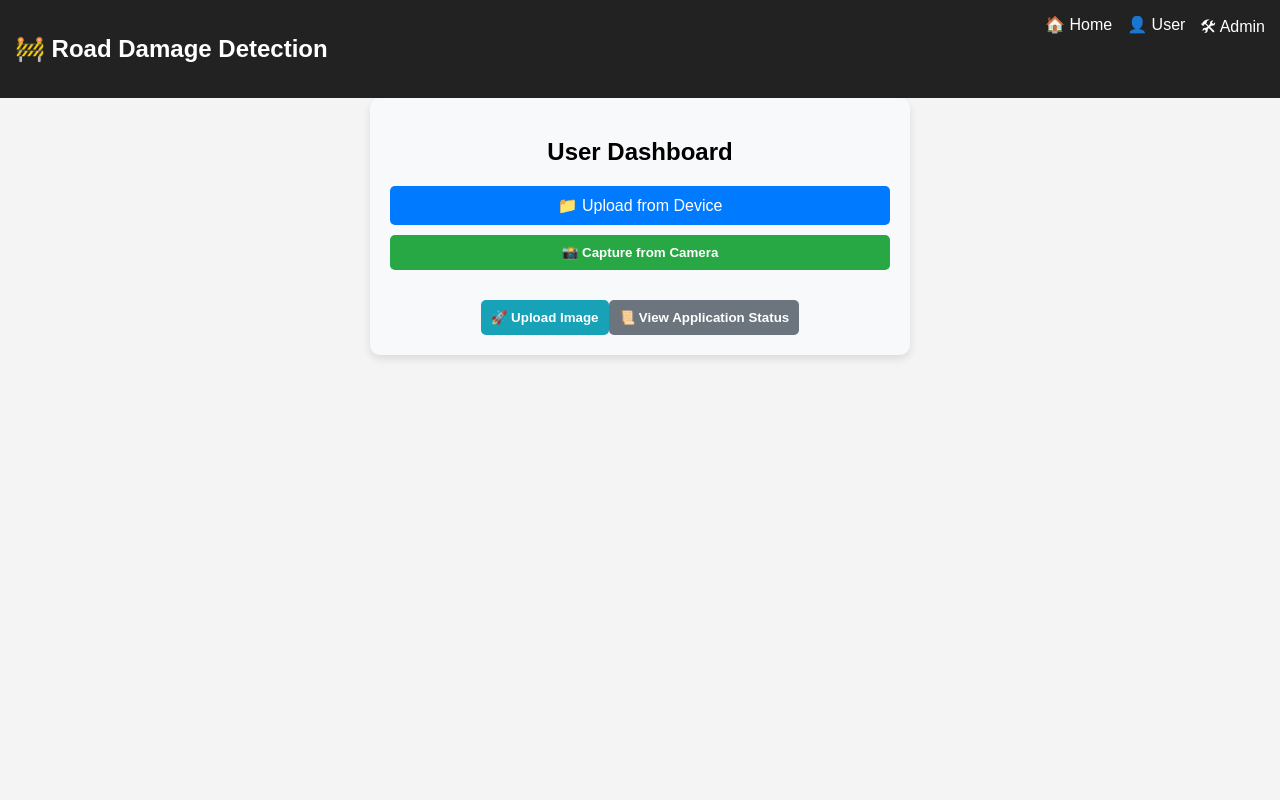
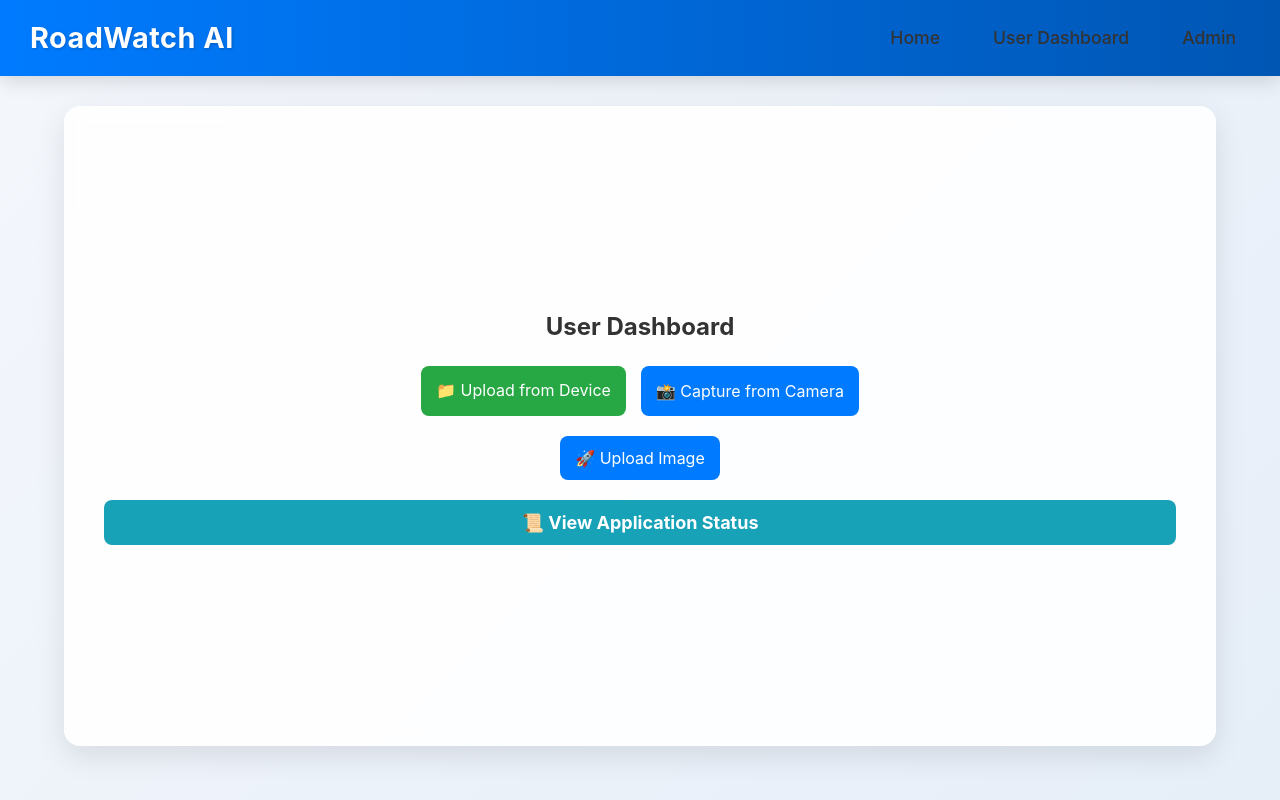
Before and after one commit to Road-Damage-And-Complaint-Management/FrontendRDCSMA, a React (Create React App) app: page /user-dashboard in a window 1280 px wide. Built offline with nearby package versions, Linux system fonts and the light colour scheme.

Commit message:
Initial commit

```diff
--- a/src/App.css
+++ b/src/App.css
@@ -1,49 +1,317 @@
 /* 🌟 Global Styles */
+* {
+  margin: 0;
+  padding: 0;
+  box-sizing: border-box;
+  font-family: "Inter", sans-serif;
+}
+
+body {
+  background: linear-gradient(135deg, #f4f7fc, #e6eef8);
+  color: #333;
+  line-height: 1.6;
+}
+
+/* 📍 App Container */
 .app-container {
-  font-family: Arial, sans-serif;
-  text-align: center;
-  background-color: #f4f4f4;
+  display: flex;
+  flex-direction: column;
+  align-items: center;
   min-height: 100vh;
 }
 
+/* 🏠 Navbar */
+.navbar {
+  width: 100%;
+  background: linear-gradient(90deg, #007bff, #0056b3);
+  padding: 15px 30px;
+  display: flex;
+  justify-content: space-between;
+  align-items: center;
+  box-shadow: 0 4px 20px rgba(0, 0, 0, 0.15);
+  position: sticky;
+  top: 0;
+  z-index: 1000;
+}
+
+.navbar h2 {
+  color: white;
+  font-size: 1.8rem;
+  font-weight: 700;
+  letter-spacing: 0.5px;
+  text-shadow: 1px 1px 3px rgba(0, 0, 0, 0.2);
+}
+
+.navbar-links {
+  display: flex;
+  gap: 20px;
+}
+
+.navbar-links a {
+  color: white;
+  text-decoration: none;
+  padding: 8px 16px;
+  font-size: 1rem;
+  font-weight: 500;
+  transition: all 0.3s ease;
+  border-radius: 20px;
+}
+
+.navbar-links a:hover {
+  background: rgba(255, 255, 255, 0.2);
+  transform: translateY(-2px);
+  color: #ffd700;
+}
+
+.navbar-links a.active {
+  background: rgba(255, 255, 255, 0.25);
+  font-weight: 600;
+}
 
 /* 🎯 Landing Page */
 .landing-container {
   display: flex;
   flex-direction: column;
+  justify-content: center;
   align-items: center;
-  gap: 20px;
+  text-align: center;
+  height: 90vh;
+  gap: 40px;
+  padding: 0 20px;
+  max-width: 1200px;
+  margin: 0 auto;
+}
+
+.landing-container h1 {
+  font-size: clamp(2.5rem, 5vw, 4rem);
+  font-weight: 800;
+  color: #333;
+  text-shadow: 2px 2px 10px rgba(0, 0, 0, 0.1);
+  line-height: 1.2;
+  background: linear-gradient(90deg, #007bff, #00c6ff);
+  -webkit-background-clip: text;
+  -webkit-text-fill-color: transparent;
+}
+
+.landing-container p {
+  font-size: 1.25rem;
+  max-width: 700px;
+  color: #555;
+  margin-bottom: 20px;
 }
 
 .btn-container {
   display: flex;
-  gap: 20px;
-  margin-top: 20px;
+  gap: 30px;
+  flex-wrap: wrap;
+  justify-content: center;
 }
 
 .nav-btn {
   text-decoration: none;
-  padding: 10px 20px;
+  padding: 16px 32px;
   font-size: 18px;
   font-weight: bold;
-  border-radius: 5px;
-  transition: 0.3s;
+  border-radius: 50px;
+  transition: all 0.4s cubic-bezier(0.175, 0.885, 0.32, 1.275);
+  border: none;
+  cursor: pointer;
+  display: inline-block;
+  text-align: center;
+  box-shadow: 0 6px 20px rgba(0, 0, 0, 0.15);
+  position: relative;
+  overflow: hidden;
+}
+
+.nav-btn::after {
+  content: "";
+  position: absolute;
+  width: 100%;
+  height: 100%;
+  top: 0;
+  left: 0;
+  pointer-events: none;
+  background-image: radial-gradient(circle, #fff 10%, transparent 10.01%);
+  background-repeat: no-repeat;
+  background-position: 50%;
+  transform: scale(10, 10);
+  opacity: 0;
+  transition: transform 0.5s, opacity 1s;
+}
+
+.nav-btn:active::after {
+  transform: scale(0, 0);
+  opacity: 0.3;
+  transition: 0s;
 }
 
 .user-btn {
-  background-color: #007bff;
+  background: linear-gradient(90deg, #007bff, #00c6ff);
   color: white;
 }
 
 .user-btn:hover {
-  background-color: #0056b3;
+  transform: scale(1.05) translateY(-5px);
+  background: linear-gradient(90deg, #0056b3, #0096ff);
+  box-shadow: 0 10px 25px rgba(0, 123, 255, 0.4);
 }
 
 .admin-btn {
-  background-color: #28a745;
+  background: linear-gradient(90deg, #28a745, #1e7e34);
   color: white;
 }
 
 .admin-btn:hover {
-  background-color: #1e7e34;
+  transform: scale(1.05) translateY(-5px);
+  background: linear-gradient(90deg, #1e7e34, #17a75c);
+  box-shadow: 0 10px 25px rgba(40, 167, 69, 0.4);
 }
+
+/* 📋 Dashboard Common Styles */
+.dashboard-container {
+  padding: 40px;
+  width: 90%;
+  max-width: 1200px;
+  background: rgba(255, 255, 255, 0.9);
+  border-radius: 16px;
+  backdrop-filter: blur(10px);
+  box-shadow: 0 10px 30px rgba(0, 0, 0, 0.1);
+  margin: 30px auto;
+  transition: all 0.3s ease;
+}
+
+.dashboard-heading {
+  font-size: 2.4rem;
+  font-weight: bold;
+  margin-bottom: 30px;
+  color: #007bff;
+  position: relative;
+  display: inline-block;
+}
+
+.dashboard-heading::after {
+  content: '';
+  position: absolute;
+  width: 50%;
+  height: 4px;
+  background: linear-gradient(90deg, #007bff, transparent);
+  bottom: -10px;
+  left: 0;
+  border-radius: 2px;
+}
+
+/* 🏷️ Report Table */
+.reports-table {
+  width: 100%;
+  border-collapse: separate;
+  border-spacing: 0;
+  background: white;
+  border-radius: 12px;
+  overflow: hidden;
+  box-shadow: 0 4px 20px rgba(0, 0, 0, 0.08);
+}
+
+.reports-table th, .reports-table td {
+  padding: 18px 22px;
+  text-align: left;
+  border-bottom: 1px solid #eee;
+}
+
+.reports-table th {
+  background: linear-gradient(90deg, #007bff, #0056b3);
+  color: white;
+  font-weight: 600;
+  text-transform: uppercase;
+  letter-spacing: 0.5px;
+  font-size: 0.85rem;
+}
+
+.reports-table tr:last-child td {
+  border-bottom: none;
+}
+
+.reports-table tr:nth-child(even) {
+  background: #f9f9f9;
+}
+
+.reports-table tr:hover {
+  background: #f1f7ff;
+  transition: background 0.2s ease;
+}
+
+/* 🚀 Priority Styling */
+.priority-high, .priority-medium, .priority-low {
+  font-weight: 600;
+  border-radius: 30px;
+  padding: 8px 16px;
+  display: inline-block;
+  text-align: center;
+  min-width: 100px;
+  box-shadow: 0 2px 8px rgba(0, 0, 0, 0.12);
+  text-transform: uppercase;
+  font-size: 0.85rem;
+  letter-spacing: 0.5px;
+}
+
+.priority-high {
+  background: linear-gradient(90deg, #ff4d4d, #ff1a1a);
+  color: white;
+}
+
+.priority-medium {
+  background: linear-gradient(90deg, #ffcc00, #ffaa00);
+  color: white;
+}
+
+.priority-low {
+  background: linear-gradient(90deg, #28a745, #1e7e34);
+  color: white;
+}
+
+/* Responsive Design */
+@media (max-width: 768px) {
+  .navbar {
+    flex-direction: column;
+    padding: 15px;
+    gap: 15px;
+  }
+
+  .dashboard-container {
+    padding: 20px;
+    width: 95%;
+  }
+
+  .reports-table th, .reports-table td {
+    padding: 12px 10px;
+    font-size: 0.9rem;
+  }
+
+  .priority-high, .priority-medium, .priority-low {
+    padding: 6px 10px;
+    min-width: 80px;
+    font-size: 0.75rem;
+  }
+
+  .btn-container {
+    flex-direction: column;
+    gap: 15px;
+  }
+
+  .nav-btn {
+    width: 100%;
+  }
+}
+
+/* Animation for elements */
+@keyframes fadeIn {
+  from { opacity: 0; transform: translateY(20px); }
+  to { opacity: 1; transform: translateY(0); }
+}
+
+.dashboard-container, .landing-container h1, .landing-container p, .btn-container {
+  animation: fadeIn 0.6s ease-out forwards;
+}
+
+.btn-container {
+  animation-delay: 0.2s;
+}
--- a/src/App.js
+++ b/src/App.js
@@ -1,29 +1,37 @@
-import React from "react";
+import React, { useState, useEffect } from "react";
 import { BrowserRouter as Router, Route, Routes, Navigate } from "react-router-dom";
 import UserDashboard from "./pages/UserDashboard";
-import AdminDashboard from "./components/AdminDashboard"; // Moved to 'pages' for better structure
-import AdminLogin from "./components/AdminLogin"; // Admin Login Page
-import LandingPage from "./pages/LandingPage"; // Separated Landing Page
-import Navbar from "./components/Navbar"; // Navbar Component
+import AdminDashboard from "./components/AdminDashboard";
+import AdminLogin from "./components/AdminLogin";
+import LandingPage from "./pages/LandingPage";
+import Navbar from "./components/Navbar";
 import "./App.css";
 
 const App = () => {
-    const isAdminLoggedIn = sessionStorage.getItem("admin_logged_in") === "true"; // Use sessionStorage for better security
+    const [isAdminLoggedIn, setIsAdminLoggedIn] = useState(false);
+
+    useEffect(() => {
+        setIsAdminLoggedIn(sessionStorage.getItem("admin_logged_in") === "true");
+    }, []);
 
     return (
         <Router>
             <div className="app-container">
-                <Navbar /> {/* Added Navbar for navigation */}
+                <Navbar isAdminLoggedIn={isAdminLoggedIn} />
 
                 <Routes>
                     <Route path="/" element={<LandingPage />} />
                     <Route path="/user-dashboard" element={<UserDashboard />} />
 
-                    {/* Protect Admin Dashboard Route */}
-                    <Route path="/admin-dashboard" element={isAdminLoggedIn ? <AdminLogin /> : <Navigate to="/admin-login" />} />
+                    {/* Protected Admin Route - Fixed redirect to admin-login */}
+                    <Route
+                        path="/admin-dashboard"
+                        element={isAdminLoggedIn ? <AdminDashboard /> : <Navigate to="/admin-login" />}
+                    />
+                    <Route path="/admin-login" element={<AdminLogin setIsAdminLoggedIn={setIsAdminLoggedIn} />} />
 
-                    {/* Admin Login Route */}
-                    <Route path="/admin-login" element={<AdminDashboard />} />
+                    {/* Catch-all route for undefined paths */}
+                    <Route path="*" element={<Navigate to="/" />} />
                 </Routes>
             </div>
         </Router>
--- a/src/components/AdminDashboard.js
+++ b/src/components/AdminDashboard.js
@@ -11,7 +11,7 @@ const AdminDashboard = () => {
     const highPriorityLocations = [
         "Saptapur", "HosaYellapurCross", "Gandhinagar", "Akkipeth",
         "ShriNagar", "Kalyanagar", "JubileeCircle", "TollNaka",
-        "Vidyagiri", "Old SP Circle"
+        "Vidyagiri", "Old SP Circle","Cameroon"
     ];
 
     useEffect(() => {
--- a/src/components/Navbar.js
+++ b/src/components/Navbar.js
@@ -1,15 +1,18 @@
 import React from "react";
 import { Link } from "react-router-dom";
-import "../styles/Navbar.css";
+import "../styles/Navbar.css";  // Import the new CSS
 
 const Navbar = () => {
     return (
         <nav className="navbar">
-            <h2 className="logo">🚧 Road Damage Detection</h2>
+            <div className="logo">
+                <h2>RoadWatch AI</h2>
+            </div>
+
             <div className="nav-links">
-                <Link to="/" className="nav-link">🏠 Home</Link>
-                <Link to="/user-dashboard" className="nav-link">👤 User</Link>
-                <Link to="/admin-login" className="nav-link">🛠 Admin</Link>
+                <Link to="/">Home</Link>
+                <Link to="/user-dashboard">User Dashboard</Link>
+                <Link to="/admin-login">Admin</Link>
             </div>
         </nav>
     );
--- a/src/pages/UserDashboard.js
+++ b/src/pages/UserDashboard.js
@@ -75,7 +75,7 @@ const UserDashboard = ({ navigateToStatus }) => {
 
     return (
         <div className="dashboard-container">
-            <h2>User Dashboard</h2>
+            <h2 className="dashboard-title">User Dashboard</h2>
 
             {/* Upload & Camera Options */}
             <div className="upload-options">
@@ -105,7 +105,7 @@ const UserDashboard = ({ navigateToStatus }) => {
                     {uploadResponse.error ? (
                         <p className="error">❌ {uploadResponse.error}</p>
                     ) : (
-                        <div>
+                        <div className="upload-success">
                             <h3>✅ Upload Successful!</h3>
                             <p><strong>Report ID:</strong> {uploadResponse._id}</p>
                             <p><strong>Crack Points:</strong> {uploadResponse.crack_points}</p>
--- a/src/styles/Navbar.css
+++ b/src/styles/Navbar.css
@@ -1,17 +1,63 @@
+/* 🌟 Navbar Styles */
 .navbar {
+    width: 100%;
     display: flex;
     justify-content: space-between;
-    background-color: #222;
-    padding: 15px;
+    align-items: center;
+    padding: 15px 30px;
+    position: fixed;
+    top: 0;
+    left: 0;
+    background: rgba(255, 255, 255, 0.2); /* Glassmorphism Effect */
+    backdrop-filter: blur(12px);
+    box-shadow: 0px 4px 15px rgba(0, 0, 0, 0.1);
+    z-index: 1000;
+  }
+
+  /* 🔹 Logo */
+  .logo h2 {
+    color: #007bff;
+    font-size: 1.8rem;
+    font-weight: 700;
+    letter-spacing: 1px;
+  }
+
+  /* 📌 Navigation Links */
+  .nav-links {
+    display: flex;
+    gap: 25px;
+  }
+
+  .nav-links a {
+    text-decoration: none;
+    color: #333;
+    font-size: 1.1rem;
+    font-weight: 500;
+    transition: 0.3s ease-in-out;
+    padding: 8px 14px;
+    border-radius: 8px;
+  }
+
+  .nav-links a:hover {
+    background: #007bff;
     color: white;
-}
+    transform: scale(1.05);
+  }
 
-.nav-links {
-    display: flex;
-    gap: 15px;
-}
+  /* 📱 Responsive Navbar */
+  @media (max-width: 768px) {
+    .navbar {
+      flex-direction: column;
+      align-items: center;
+      padding: 15px;
+    }
 
-.nav-link {
-    color: white;
-    text-decoration: none;
-}
+    .nav-links {
+      margin-top: 10px;
+      gap: 15px;
+    }
+
+    .nav-links a {
+      font-size: 1rem;
+    }
+  }
--- a/src/styles/UserDashboard.css
+++ b/src/styles/UserDashboard.css
@@ -1,93 +1,125 @@
+/* 🌟 Dashboard Container */
 .dashboard-container {
+    width: 80%;
+    max-width: 800px;
+    margin: auto; /* Centers horizontally */
+    padding: 20px;
+    background: white;
+    border-radius: 12px;
+    box-shadow: 0 4px 12px rgba(0, 0, 0, 0.1);
     text-align: center;
-    max-width: 500px;
-    margin: auto;
-    padding: 20px;
-    background: #f8f9fa;
-    border-radius: 10px;
-    box-shadow: 0 4px 8px rgba(0, 0, 0, 0.1);
+    display: flex;
+    flex-direction: column;
+    align-items: center;
+    justify-content: center;
+    min-height: 80vh; /* Ensures it takes up enough space */
 }
 
+
+  .dashboard-title {
+    font-size: 24px;
+    color: #333;
+    margin-bottom: 20px;
+  }
+
+  /* 🆙 Upload & Camera Options */
   .upload-options {
     display: flex;
-    flex-direction: column;
-    gap: 10px;
-    margin-bottom: 15px;
+    justify-content: center;
+    gap: 15px;
+    margin-bottom: 20px;
   }
 
-.file-upload {
-    display: inline-block;
-    padding: 10px 15px;
+  .file-upload, .camera-button, .upload-btn, .status-btn {
     background: #007bff;
     color: white;
-    border-radius: 5px;
+    border: none;
+    padding: 12px 15px;
+    font-size: 16px;
+    border-radius: 8px;
     cursor: pointer;
+    transition: 0.3s ease-in-out;
   }
 
   .file-upload input {
     display: none;
   }
 
-.camera-button, .upload-btn, .status-btn {
-    padding: 10px;
-    border: none;
-    border-radius: 5px;
+  .file-upload {
+    background: #28a745;
     cursor: pointer;
-    font-weight: bold;
-    transition: 0.3s;
   }
 
-.camera-button {
-    background: #28a745;
-    color: white;
+  .file-upload:hover {
+    background: #218838;
   }
 
-.upload-btn {
-    background: #17a2b8;
-    color: white;
-    margin-top: 10px;
+  .camera-button:hover, .upload-btn:hover, .status-btn:hover {
+    background: #0056b3;
   }
 
-.status-btn {
-    background: #6c757d;
-    color: white;
-    margin-top: 15px;
-}
-
+  /* 📸 Camera View */
   .camera-container {
-    margin-top: 15px;
-    position: relative;
+    display: flex;
+    flex-direction: column;
+    align-items: center;
+    margin-bottom: 20px;
   }
 
   video {
     width: 100%;
-    border-radius: 5px;
+    max-width: 300px;
+    border-radius: 8px;
+    box-shadow: 0 4px 10px rgba(0, 0, 0, 0.2);
   }
 
   .capture-button {
-    position: absolute;
-    bottom: 10px;
-    left: 50%;
-    transform: translateX(-50%);
-    padding: 8px 12px;
-    background: #ff5733;
-    color: white;
+    margin-top: 10px;
+    background: #ffc107;
+    color: black;
     border: none;
-    border-radius: 5px;
+    padding: 10px;
+    border-radius: 8px;
     cursor: pointer;
+  }
+
+  .capture-button:hover {
+    background: #e0a800;
+  }
+
+  /* 📤 Upload Response */
+  .upload-result {
+    margin-top: 20px;
+    padding: 15px;
+    background: #f8f9fa;
+    border-radius: 8px;
+    box-shadow: 0 2px 8px rgba(0, 0, 0, 0.1);
+    text-align: left;
   }
 
   .uploaded-image {
     width: 100%;
-    max-width: 300px;
+    max-width: 400px;
     margin-top: 10px;
-    border-radius: 5px;
-    border: 1px solid #ddd;
+    border-radius: 8px;
+    box-shadow: 0 2px 8px rgba(0, 0, 0, 0.2);
   }
 
-.upload-result {
-    margin-top: 15px;
-    padding: 10px;
-    background: #e9ecef;
-    border-radius: 5px;
+  .error {
+    color: red;
+    font-weight: bold;
   }
+
+  /* 📜 Status Button */
+  .status-btn {
+    width: 100%;
+    margin-top: 20px;
+    padding: 12px;
+    font-size: 18px;
+    font-weight: bold;
+    background: #17a2b8;
+  }
+
+  .status-btn:hover {
+    background: #138496;
+  }
```
Also changed, not shown: src/components/AdminLogin.js (+5 -4 lines). Lines whose indentation alone changed are shown as unchanged.
